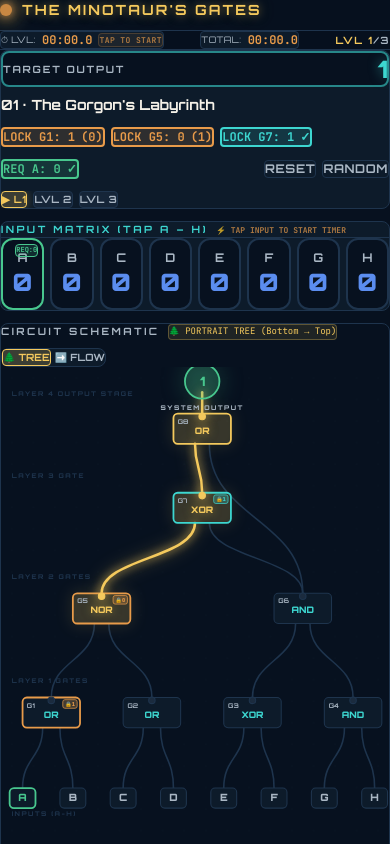
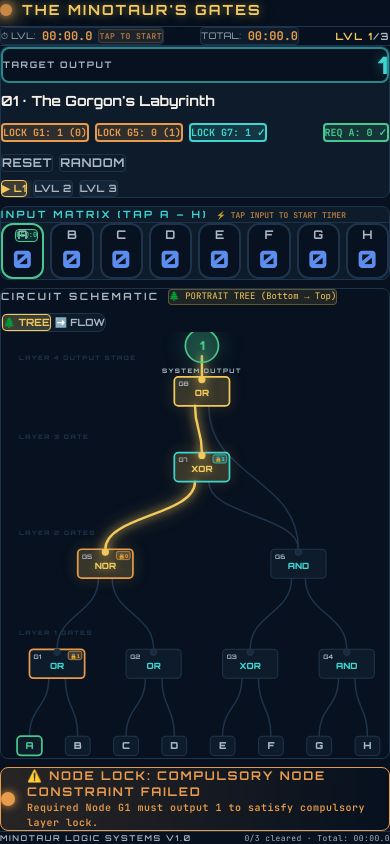
Before and after one commit to Shantu-2580/Puzzle, a React (Vite) app: page / in a window 390 px wide. Built offline with nearby package versions, Linux system fonts and the light colour scheme.

Commit message:
UI changes

```diff
--- a/src/App.jsx
+++ b/src/App.jsx
@@ -82,7 +82,7 @@ export default function App() {
     [inputs, gateTypes]
   );
 
-  const finalOutput = gateOutputs[6];
+  const finalOutput = gateOutputs[7];
 
   // Win conditions: Final output matches target + Fixed input requirements match
   const isTargetOutputMet = finalOutput === puzzle.target;
@@ -190,6 +190,12 @@ export default function App() {
     }
   }, [currentLevel, initLevel]);
 
+  const selectLevel = useCallback((levelIndex) => {
+    if (levelIndex === currentLevel || levelIndex < 0 || levelIndex >= TOTAL_LEVELS) return;
+    setCurrentLevel(levelIndex);
+    initLevel(levelIndex);
+  }, [currentLevel, initLevel]);
+
   const restartAll = useCallback(() => {
     setCurrentLevel(0);
     setCompletedLevels([]);
@@ -203,7 +209,7 @@ export default function App() {
   const levelNum = currentLevel + 1;
 
   return (
-    <div className="min-h-screen bg-void flex flex-col relative w-full overflow-x-hidden pb-16 sm:pb-0">
+    <div className="h-[100dvh] min-h-0 bg-void flex flex-col relative w-full overflow-hidden">
       <GameHeader
         currentLevel={currentLevel}
         TOTAL_LEVELS={TOTAL_LEVELS}
@@ -217,10 +223,11 @@ export default function App() {
       />
 
       {/* ── MAIN CONTENT ───────────────────────── */}
-      <main className="flex-1 flex flex-col p-3 sm:p-4 md:p-6 gap-3 sm:gap-4 overflow-x-hidden">
+      <main className="min-h-0 flex-1 flex flex-col p-2 sm:p-3 md:p-4 gap-2 sm:gap-3 overflow-hidden">
         <ControlPanel
           currentLevel={currentLevel}
           completedLevels={completedLevels}
+          onSelectLevel={selectLevel}
           PUZZLES={PUZZLES}
           inputs={inputs}
           setInputs={setInputs}
@@ -270,7 +277,7 @@ export default function App() {
       </main>
 
       {/* ── FOOTER ─────────────────────────────── */}
-      <footer className="border-t border-[#1E344D] px-4 sm:px-6 py-2.5 flex items-center justify-between flex-shrink-0 bg-[#07111F]">
+      <footer className="border-t border-[#1E344D] px-3 sm:px-6 py-1.5 sm:py-2 flex items-center justify-between flex-shrink-0 bg-[#07111F]">
         <span
           className="text-[8px] sm:text-[9px] tracking-[0.2em] uppercase font-semibold"
           style={{ fontFamily: "'Orbitron', sans-serif", color: '#AAB7C4' }}
--- a/src/CircuitSVG.jsx
+++ b/src/CircuitSVG.jsx
@@ -206,7 +206,7 @@ export default function CircuitSVG({ inputs, gateOutputs, gateTypes, fixedInputs
       <svg
         viewBox="0 0 540 680"
         preserveAspectRatio="xMidYMid meet"
-        className="w-full h-auto max-w-[540px] mx-auto"
+        className="w-full h-full max-w-[540px] mx-auto"
       >
         <defs>
           <filter id="neon-glow">
@@ -438,7 +438,7 @@ export default function CircuitSVG({ inputs, gateOutputs, gateTypes, fixedInputs
     <svg
       viewBox="0 0 1080 520"
       preserveAspectRatio="xMidYMid meet"
-      className="w-full h-auto min-w-[760px] lg:min-w-full max-h-[520px]"
+      className="w-full h-full min-w-[760px] lg:min-w-full max-h-full"
     >
       <defs>
         <filter id="neon-glow-flow">
--- a/src/components/CircuitDisplay.jsx
+++ b/src/components/CircuitDisplay.jsx
@@ -11,7 +11,7 @@ const CircuitDisplay = ({
   setLayoutMode,
 }) => {
   return (
-    <section className="flex-1 min-h-[50svh] sm:min-h-[480px] p-3 sm:p-4 rounded-lg border border-[#1E344D] bg-[#07111F] overflow-auto custom-scrollbar relative">
+    <section className="min-h-0 flex-1 p-2 sm:p-3 rounded-lg border border-[#1E344D] bg-[#07111F] overflow-hidden custom-scrollbar relative">
       <div className="flex items-center justify-between mb-2 flex-wrap gap-2">
         <div className="flex items-center gap-2">
           <h2
--- a/src/components/ControlPanel.jsx
+++ b/src/components/ControlPanel.jsx
@@ -5,6 +5,7 @@ const ControlPanel = ({
   currentLevel,
   completedLevels,
   jumpedLevels = [],
+  onSelectLevel,
   PUZZLES,
   inputs,
   _setInputs,
@@ -17,7 +18,7 @@ const ControlPanel = ({
   randomizeInputs,
 }) => {
   return (
-    <section className="flex flex-col lg:flex-row items-stretch lg:items-center justify-between gap-3 p-3 sm:p-4 rounded-lg border border-[#1E344D] bg-[#0D1B2A]">
+    <section className="flex flex-col lg:flex-row items-stretch lg:items-center justify-between gap-2 sm:gap-3 p-2 sm:p-3 rounded-lg border border-[#1E344D] bg-[#0D1B2A] flex-shrink-0">
       {/* Level Progress Tracker */}
       <div className="order-2 flex items-center gap-1.5 overflow-x-auto py-1 lg:order-none">
         {PUZZLES.map((p, idx) => {
@@ -48,8 +49,10 @@ const ControlPanel = ({
           }
 
           return (
-            <div
+            <button
               key={idx}
+              type="button"
+              onClick={() => onSelectLevel?.(idx)}
               className="px-2.5 py-1 rounded text-[10px] font-bold tracking-wider uppercase border flex-shrink-0 transition-all"
               style={{
                 fontFamily: "'Orbitron', sans-serif",
@@ -61,16 +64,16 @@ const ControlPanel = ({
               title={p.name}
             >
               {statusLabel}
-            </div>
+            </button>
           );
         })}
       </div>
 
       {/* Level Info & Target Output */}
       <div className="order-1 flex w-full flex-wrap items-center justify-between gap-3 lg:order-none lg:min-w-0 lg:flex-1 lg:justify-end">
-        <div className="flex w-full min-w-0 flex-col items-stretch gap-2 lg:w-auto lg:flex-row lg:items-center">
-          <div className="flex w-full items-center justify-between gap-3 rounded-lg border-2 border-[#3DD6D0]/60 bg-[#07111F] px-3 py-2 sm:px-4 sm:py-2.5 lg:w-auto lg:min-w-[180px] lg:py-2">
-            <span className="text-[10px] sm:text-xs uppercase tracking-[0.18em] text-[#AAB7C4] font-bold" style={{ fontFamily: "'Orbitron', sans-serif" }}>
+        <div className="flex w-full min-w-0 flex-col items-stretch gap-2 xl:w-auto xl:flex-row xl:items-center">
+          <div className="flex w-full flex-shrink-0 items-center justify-between gap-3 rounded-lg border-2 border-[#3DD6D0]/60 bg-[#07111F] px-2.5 py-1.5 sm:px-4 sm:py-2.5 xl:w-auto xl:min-w-[180px] xl:py-2">
+            <span className="text-[9px] sm:text-xs uppercase tracking-[0.18em] text-[#AAB7C4] font-bold" style={{ fontFamily: "'Orbitron', sans-serif" }}>
               Target Output
             </span>
             <span className="text-2xl sm:text-3xl font-black text-[#3DD6D0]" style={{ fontFamily: "'Orbitron', sans-serif", textShadow: '0 0 12px rgba(61,214,208,0.5)' }}>
@@ -78,7 +81,7 @@ const ControlPanel = ({
             </span>
           </div>
 
-          <span className="text-sm sm:text-base font-bold text-[#F5F1E8] lg:whitespace-nowrap" style={{ fontFamily: "'Orbitron', sans-serif" }}>
+          <span className="min-w-0 text-sm sm:text-base font-bold text-[#F5F1E8] xl:whitespace-nowrap" style={{ fontFamily: "'Orbitron', sans-serif" }}>
             {puzzle.name}
           </span>
         </div>
@@ -93,7 +96,7 @@ const ControlPanel = ({
               return (
                 <div
                   key={nodeLabel}
-                  className="flex items-center gap-1.5 px-3 py-2 rounded border-2 text-xs sm:text-sm font-bold"
+                  className="flex items-center gap-1.5 px-2 py-1 sm:px-3 sm:py-2 rounded border-2 text-[10px] sm:text-sm font-bold"
                   style={{
                     fontFamily: "'JetBrains Mono', monospace",
                     borderColor: ok ? '#3DD6D0' : '#E89B4A',
@@ -118,7 +121,7 @@ const ControlPanel = ({
               return (
                 <div
                   key={inputKey}
-                  className="flex items-center gap-1.5 px-3 py-2 rounded border-2 text-xs sm:text-sm font-bold"
+                  className="flex items-center gap-1.5 px-2 py-1 sm:px-3 sm:py-2 rounded border-2 text-[10px] sm:text-sm font-bold"
                   style={{
                     fontFamily: "'JetBrains Mono', monospace",
                     borderColor: ok ? '#48C78E' : '#E89B4A',
--- a/src/components/GameHeader.jsx
+++ b/src/components/GameHeader.jsx
@@ -10,7 +10,7 @@ const GameHeader = ({
   totalMs,
 }) => {
   return (
-    <header className="border-b border-[#1E344D] px-3 sm:px-6 py-3 flex flex-col sm:flex-row items-start sm:items-center justify-between gap-2.5 flex-shrink-0 select-none bg-[#07111F]/90 backdrop-blur-md sticky top-0 z-30">
+    <header className="border-b border-[#1E344D] px-2.5 sm:px-6 py-2 sm:py-3 flex flex-col sm:flex-row items-start sm:items-center justify-between gap-1.5 sm:gap-2.5 flex-shrink-0 select-none bg-[#07111F]/90 backdrop-blur-md sticky top-0 z-30">
       <div className="flex items-center gap-2.5 sm:gap-4 flex-wrap w-full sm:w-auto justify-between sm:justify-start">
         <div className="flex items-center gap-2.5">
           <div
@@ -39,7 +39,7 @@ const GameHeader = ({
       </div>
 
       {/* Timers & Status Header */}
-      <div className="flex items-center gap-2 sm:gap-4 w-full sm:w-auto justify-between sm:justify-end border-t sm:border-t-0 border-[#1E344D] pt-2 sm:pt-0">
+      <div className="flex items-center gap-1.5 sm:gap-4 w-full sm:w-auto justify-between sm:justify-end border-t sm:border-t-0 border-[#1E344D] pt-1.5 sm:pt-0">
         {/* Level Timer (Starts on first input) */}
         <div className="flex items-center gap-1.5 bg-[#0D1B2A] border border-[#1E344D] px-2.5 py-1 rounded relative">
           <span className="text-[9px] tracking-wider uppercase text-[#AAB7C4]" style={{ fontFamily: "'Orbitron', sans-serif" }}>
--- a/src/components/InputMatrix.jsx
+++ b/src/components/InputMatrix.jsx
@@ -10,8 +10,8 @@ const InputMatrix = ({
   startTimerIfNeeded,
 }) => {
   return (
-    <section className="p-3 sm:p-4 rounded-lg border border-[#1E344D] bg-[#0D1B2A]">
-      <div className="flex flex-col sm:flex-row items-start sm:items-center justify-between mb-3 gap-2 border-b border-[#1E344D] pb-2">
+    <section className="p-2 sm:p-3 rounded-lg border border-[#1E344D] bg-[#0D1B2A] flex-shrink-0">
+      <div className="flex flex-col sm:flex-row items-start sm:items-center justify-between mb-1.5 sm:mb-2 gap-1.5 border-b border-[#1E344D] pb-1.5 sm:pb-2">
         <div className="flex items-center gap-2">
           <h2
             className="text-[10px] sm:text-[11px] tracking-[0.25em] uppercase font-bold text-[#3DD6D0]"
@@ -44,7 +44,7 @@ const InputMatrix = ({
                 toggleInput(label);
               }}
               disabled={levelCleared}
-              className="relative flex h-18 min-w-0 flex-col items-center justify-center rounded-xl border-2 cursor-pointer select-none disabled:cursor-not-allowed active:scale-95 touch-manipulation transition-all duration-200 sm:h-22"
+              className="relative flex h-14 min-w-0 flex-col items-center justify-center rounded-xl border-2 cursor-pointer select-none disabled:cursor-not-allowed active:scale-95 touch-manipulation transition-all duration-200 sm:h-20"
               style={{
                 fontFamily: "'Orbitron', sans-serif",
                 borderColor: on ? '#F4C95D' : isFixed ? (fixedMet ? '#48C78E' : '#E89B4A') : '#1E344D',
--- a/src/components/ResultTerminal.jsx
+++ b/src/components/ResultTerminal.jsx
@@ -17,7 +17,7 @@ const ResultTerminal = ({
   restartAll,
 }) => {
   const [copied, setCopied] = useState(false);
-  const finalOutput = gateOutputs[6];
+  const finalOutput = gateOutputs[7];
   const hasConstraintFailure = failedFixedInput || failedFixedNode;
 
   const handleCopyVerification = () => {
```
